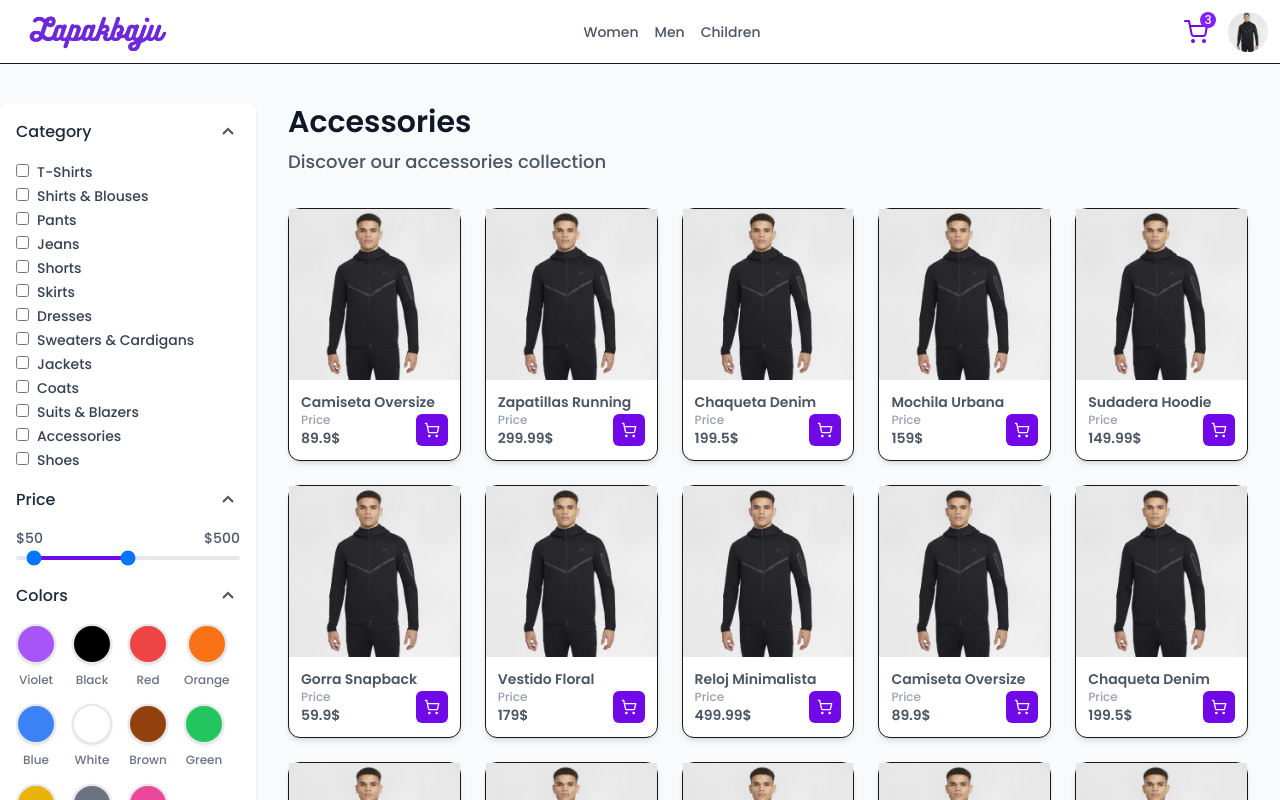
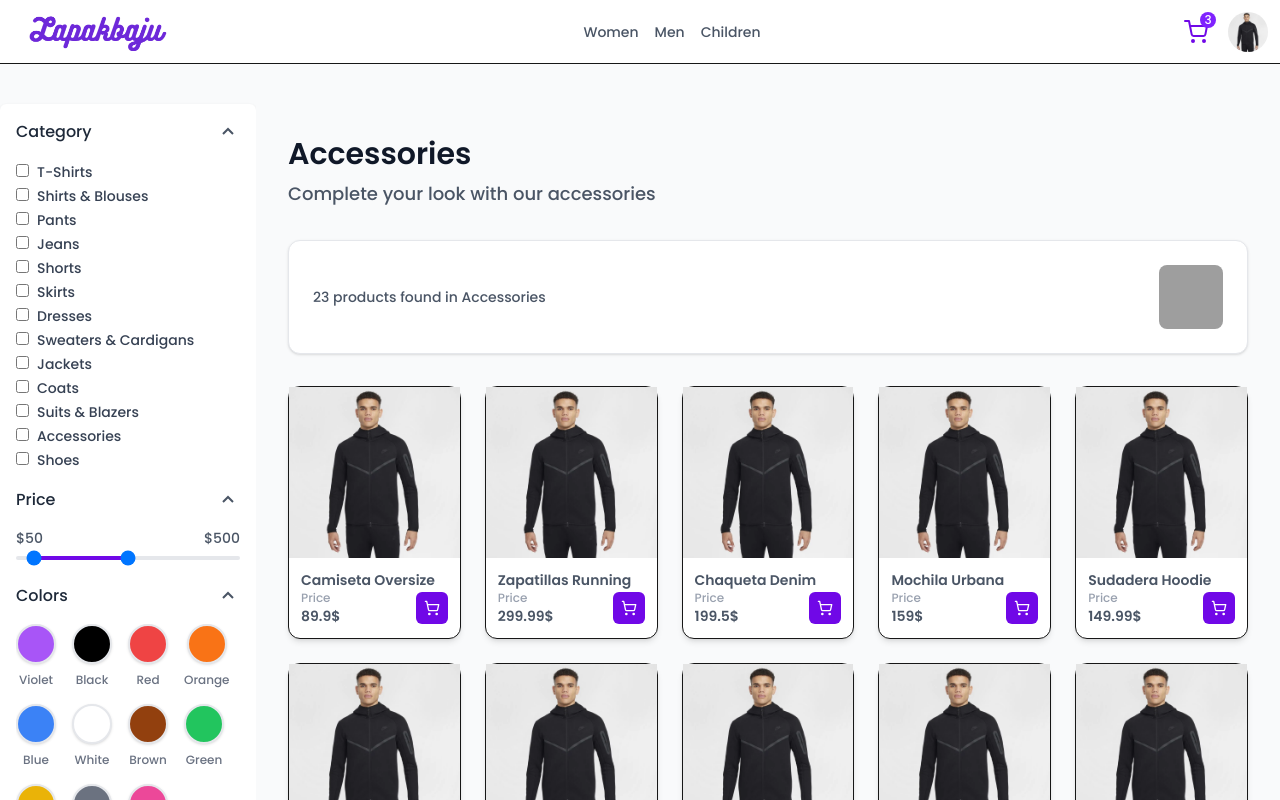
Before and after one commit to HLena/lapakbaju-store, a Next.js app: page /category/accessories in a window 1280 px wide. Shown: the top 800 px of the page. Built offline with nearby package versions, Linux system fonts and the light colour scheme; grey boxes are pictures that could not be loaded.

Commit message:
feat: implement category validation in category page

```diff
--- a/src/app/(shop)/category/[category]/page.tsx
+++ b/src/app/(shop)/category/[category]/page.tsx
@@ -1,5 +1,7 @@
+import { notFound } from 'next/navigation';
 import { CardProduct, Pagination, Title } from '@/components';
 import { Product } from '@/interfaces';
+import { getCategoryBySlug, isValidCategory } from '@/config/categories';
 
 const products: Product[] = [
   {
@@ -198,16 +200,47 @@ const Page = async ({ params, searchParams }: PageProps) => {
   const { category } = await params;
   const { page } = await searchParams;
 
+  // Validate category slug
+  if (!isValidCategory(category)) {
+    notFound(); // This will show the not-found.tsx page
+  }
+
+  // Get category details
+  const categoryDetails = getCategoryBySlug(category);
+  if (!categoryDetails) {
+    notFound();
+  }
+
   return (
-    <div className="min-h-screen m-auto">
+    <div className="min-h-screen bg-gray-50 py-8">
       <div className="max-w-7xl mx-auto px-4 sm:px-6 lg:px-8">
         {/* Header with Title and Filter Button */}
         <div className="mb-8">
           <Title
-            title={category}
-            subtitle={`Discover our ${category} collection`}
+            title={categoryDetails.name}
+            subtitle={categoryDetails.description}
             showFilterButton={true}
           />
+        </div>
+
+        {/* Category Info */}
+        <div className="bg-white rounded-xl shadow-sm border border-gray-200 p-6 mb-8">
+          <div className="flex items-center justify-between">
+            <div>
+              <p className="text-gray-600 text-sm">
+                {products.length} products found in {categoryDetails.name}
+              </p>
+            </div>
+            {categoryDetails.image && (
+              <div className="w-16 h-16 rounded-lg overflow-hidden">
+                <img
+                  src={categoryDetails.image}
+                  alt={categoryDetails.name}
+                  className="w-full h-full object-cover"
+                />
+              </div>
+            )}
+          </div>
         </div>
 
         {/* Products Grid */}
```
